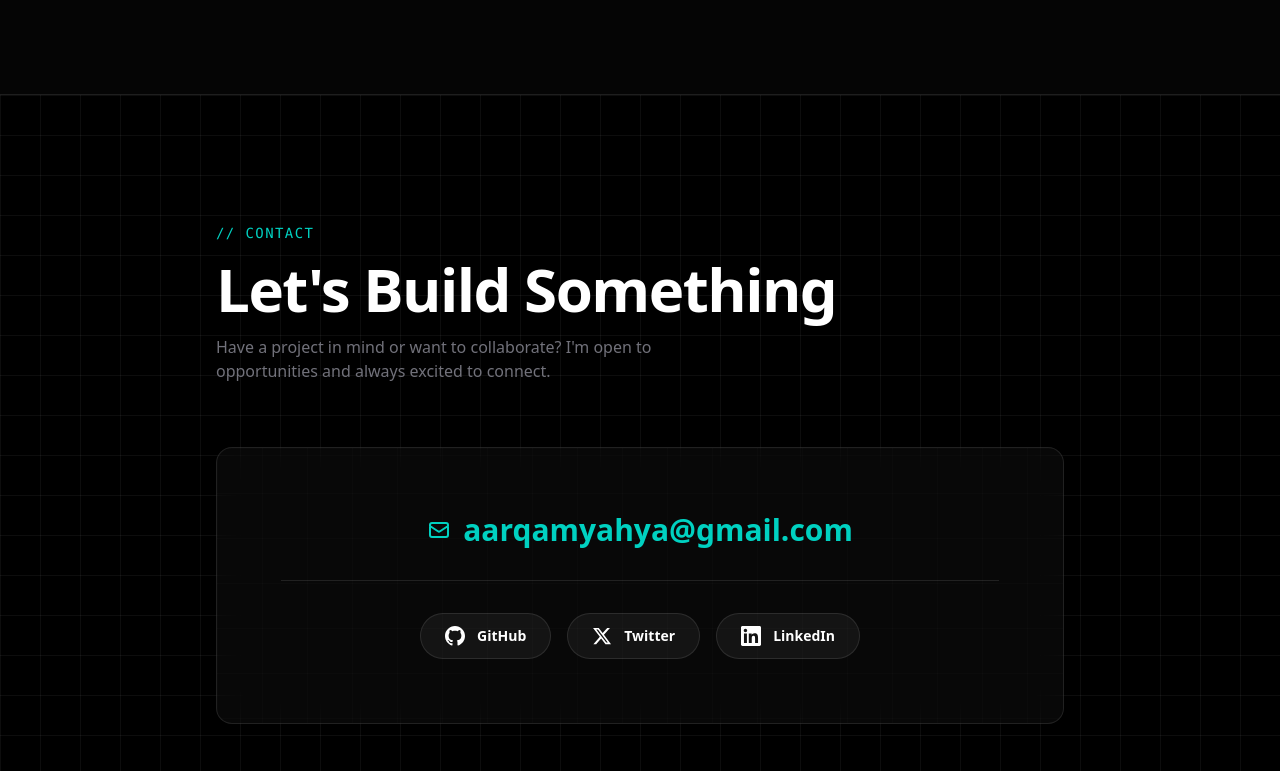
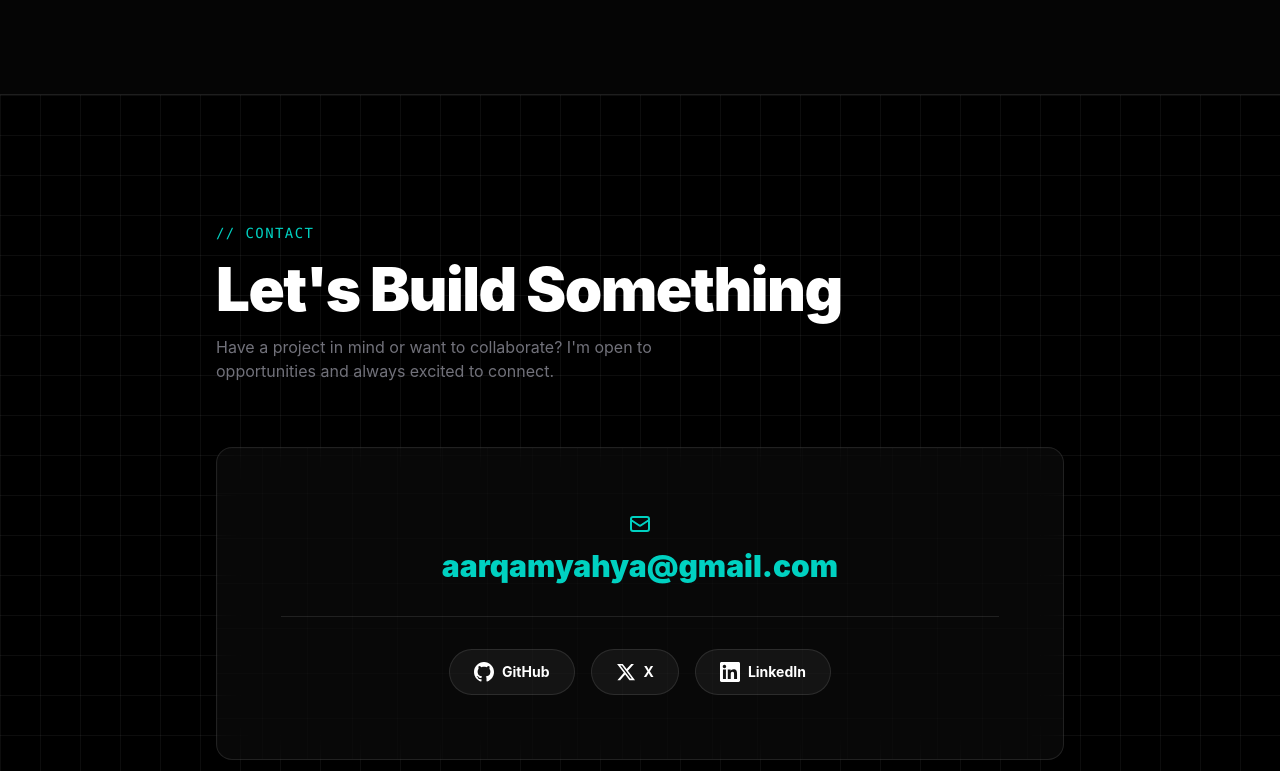
Before and after one commit to YahyaArqam/portfolio, a React (Vite) app: page / in a window 1280 px wide. Shown: the part 2829-3600 px from the top of the page. Built offline with nearby package versions, Linux system fonts and the light colour scheme.

Commit message:
Update CSS with mobile optimizations

```diff
--- a/src/Contact.jsx
+++ b/src/Contact.jsx
@@ -3,7 +3,7 @@ import { useState } from "react";
 
 export default function Contact() {
   return (
-    <div className="relative w-full bg-black overflow-hidden">
+    <div id="Contact" className="relative w-full bg-black overflow-hidden">
 
       {/* Grid Background */}
       <div
@@ -17,14 +17,14 @@ export default function Contact() {
         }}
       />
 
-      <div className="relative z-10 max-w-4xl mx-auto px-6 py-24 md:py-32">
+      <div className="relative z-10 max-w-4xl mx-auto px-4 sm:px-6 py-16 md:py-24 lg:py-32">
 
         {/* Section Label */}
         <motion.p
           initial={{ opacity: 0 }}
           whileInView={{ opacity: 1 }}
           viewport={{ once: true }}
-          className="font-mono text-sm text-[#00D1C1] mb-4 tracking-widest"
+          className="font-mono text-xs sm:text-sm text-[#00D1C1] mb-4 tracking-widest"
         >
           // CONTACT
         </motion.p>
@@ -35,7 +35,7 @@ export default function Contact() {
           whileInView={{ opacity: 1, y: 0 }}
           viewport={{ once: true }}
           transition={{ delay: 0.1 }}
-          className="text-4xl md:text-6xl font-black mb-4 tracking-tight"
+          className="text-2xl sm:text-3xl md:text-5xl lg:text-6xl font-black mb-4 tracking-tight text-white"
         >
           Let's Build Something
         </motion.h2>
@@ -46,7 +46,7 @@ export default function Contact() {
           whileInView={{ opacity: 1 }}
           viewport={{ once: true }}
           transition={{ delay: 0.2 }}
-          className="text-base text-[#71717A] mb-16 max-w-lg"
+          className="text-sm sm:text-base text-[#71717A] mb-12 md:mb-16 max-w-lg"
         >
           Have a project in mind or want to collaborate?
           I'm open to opportunities and always excited to connect.
@@ -58,7 +58,7 @@ export default function Contact() {
           whileInView={{ opacity: 1, y: 0 }}
           viewport={{ once: true }}
           transition={{ delay: 0.3 }}
-          className="relative rounded-2xl border border-white/10 overflow-hidden"
+          className="relative rounded-xl sm:rounded-2xl border border-white/10 overflow-hidden"
           style={{
             background: "rgba(255,255,255,0.03)",
             backdropFilter: "blur(20px)",
@@ -76,17 +76,17 @@ export default function Contact() {
             }}
           />
 
-          <div className="relative z-10 p-10 md:p-16 flex flex-col items-center text-center space-y-8">
+          <div className="relative z-10 p-6 sm:p-8 md:p-12 lg:p-16 flex flex-col items-center text-center space-y-6 md:space-y-8">
 
             {/* Email */}
             <motion.a
               href="mailto:aarqamyahya@gmail.com"
               whileHover={{ scale: 1.05, brightness: 1.2 }}
-              className="group flex items-center gap-3"
+              className="group flex flex-col items-center gap-3 w-full"
             >
               {/* Mail Icon */}
               <svg
-                className="w-6 h-6 text-[#00D1C1]"
+                className="w-5 h-5 sm:w-6 sm:h-6 text-[#00D1C1]"
                 fill="none"
                 stroke="currentColor"
                 viewBox="0 0 24 24"
@@ -98,7 +98,7 @@ export default function Contact() {
                   d="M3 8l7.89 5.26a2 2 0 002.22 0L21 8M5 19h14a2 2 0 002-2V7a2 2 0 00-2-2H5a2 2 0 00-2 2v10a2 2 0 002 2z"
                 />
               </svg>
-              <span className="text-2xl md:text-3xl font-black text-[#00D1C1] group-hover:opacity-80 transition">
+              <span className="text-base sm:text-xl md:text-2xl lg:text-3xl font-black text-[#00D1C1] group-hover:opacity-80 transition text-center break-words px-2">
                 aarqamyahya@gmail.com
               </span>
             </motion.a>
@@ -107,7 +107,7 @@ export default function Contact() {
             <div className="w-full h-px bg-white/10" />
 
             {/* Social Buttons */}
-            <div className="flex flex-wrap gap-4 justify-center">
+            <div className="flex flex-wrap gap-2 sm:gap-3 md:gap-4 justify-center w-full">
               {/* GitHub */}
               <motion.a
                 href="https://github.com/YahyaArqam"
@@ -115,12 +115,12 @@ export default function Contact() {
                 rel="noopener noreferrer"
                 whileHover={{ scale: 1.05 }}
                 whileTap={{ scale: 0.95 }}
-                className="flex items-center gap-3 px-6 py-3 rounded-full bg-white/5 border border-white/10 hover:border-white/20 hover:bg-white/10 transition"
+                className="flex items-center gap-2 px-3 sm:px-4 md:px-6 py-2 md:py-3 rounded-full bg-white/5 border border-white/10 hover:border-white/20 hover:bg-white/10 transition text-xs sm:text-sm"
               >
-                <svg className="w-5 h-5" fill="currentColor" viewBox="0 0 24 24">
+                <svg className="w-4 h-4 md:w-5 md:h-5" fill="currentColor" viewBox="0 0 24 24">
                   <path d="M12 0c-6.626 0-12 5.373-12 12 0 5.302 3.438 9.8 8.207 11.387.599.111.793-.261.793-.577v-2.234c-3.338.726-4.033-1.416-4.033-1.416-.546-1.387-1.333-1.756-1.333-1.756-1.089-.745.083-.729.083-.729 1.205.084 1.839 1.237 1.839 1.237 1.07 1.834 2.807 1.304 3.492.997.107-.775.418-1.305.762-1.604-2.665-.305-5.467-1.334-5.467-5.931 0-1.311.469-2.381 1.236-3.221-.124-.303-.535-1.524.117-3.176 0 0 1.008-.322 3.301 1.23.957-.266 1.983-.399 3.003-.404 1.02.005 2.047.138 3.006.404 2.291-1.552 3.297-1.23 3.297-1.23.653 1.653.242 2.874.118 3.176.77.84 1.235 1.911 1.235 3.221 0 4.609-2.807 5.624-5.479 5.921.43.372.823 1.102.823 2.222v3.293c0 .319.192.694.801.576 4.765-1.589 8.199-6.086 8.199-11.386 0-6.627-5.373-12-12-12z"/>
                 </svg>
-                <span className="text-sm font-bold">GitHub</span>
+                <span className="font-bold hidden sm:inline">GitHub</span>
               </motion.a>
 
               {/* Twitter/X */}
@@ -130,12 +130,12 @@ export default function Contact() {
                 rel="noopener noreferrer"
                 whileHover={{ scale: 1.05 }}
                 whileTap={{ scale: 0.95 }}
-                className="flex items-center gap-3 px-6 py-3 rounded-full bg-white/5 border border-white/10 hover:border-white/20 hover:bg-white/10 transition"
+                className="flex items-center gap-2 px-3 sm:px-4 md:px-6 py-2 md:py-3 rounded-full bg-white/5 border border-white/10 hover:border-white/20 hover:bg-white/10 transition text-xs sm:text-sm"
               >
-                <svg className="w-5 h-5" fill="currentColor" viewBox="0 0 24 24">
+                <svg className="w-4 h-4 md:w-5 md:h-5" fill="currentColor" viewBox="0 0 24 24">
                   <path d="M18.244 2.25h3.308l-7.227 8.26 8.502 11.24H16.17l-5.214-6.817L4.99 21.75H1.68l7.73-8.835L1.254 2.25H8.08l4.713 6.231zm-1.161 17.52h1.833L7.084 4.126H5.117z"/>
                 </svg>
-                <span className="text-sm font-bold">Twitter</span>
+                <span className="font-bold hidden sm:inline">X</span>
               </motion.a>
 
               {/* LinkedIn */}
@@ -145,12 +145,12 @@ export default function Contact() {
                 rel="noopener noreferrer"
                 whileHover={{ scale: 1.05 }}
                 whileTap={{ scale: 0.95 }}
-                className="flex items-center gap-3 px-6 py-3 rounded-full bg-white/5 border border-white/10 hover:border-white/20 hover:bg-white/10 transition"
+                className="flex items-center gap-2 px-3 sm:px-4 md:px-6 py-2 md:py-3 rounded-full bg-white/5 border border-white/10 hover:border-white/20 hover:bg-white/10 transition text-xs sm:text-sm"
               >
-                <svg className="w-5 h-5" fill="currentColor" viewBox="0 0 24 24">
+                <svg className="w-4 h-4 md:w-5 md:h-5" fill="currentColor" viewBox="0 0 24 24">
                   <path d="M20.447 20.452h-3.554v-5.569c0-1.328-.027-3.037-1.852-3.037-1.853 0-2.136 1.445-2.136 2.939v5.667H9.351V9h3.414v1.561h.046c.477-.9 1.637-1.85 3.37-1.85 3.601 0 4.267 2.37 4.267 5.455v6.286zM5.337 7.433c-1.144 0-2.063-.926-2.063-2.065 0-1.138.92-2.063 2.063-2.063 1.14 0 2.064.925 2.064 2.063 0 1.139-.925 2.065-2.064 2.065zm1.782 13.019H3.555V9h3.564v11.452zM22.225 0H1.771C.792 0 0 .774 0 1.729v20.542C0 23.227.792 24 1.771 24h20.451C23.2 24 24 23.227 24 22.271V1.729C24 .774 23.2 0 22.222 0h.003z"/>
                 </svg>
-                <span className="text-sm font-bold">LinkedIn</span>
+                <span className="font-bold hidden sm:inline">LinkedIn</span>
               </motion.a>
             </div>
           </div>
--- a/src/Footer.jsx
+++ b/src/Footer.jsx
@@ -18,11 +18,11 @@ export default function Footer() {
         }}
       />
 
-      <div className="relative z-10 max-w-7xl mx-auto px-6 md:px-12 py-6">
-        <div className="flex flex-col md:flex-row justify-between items-center gap-4">
+      <div className="relative z-10 max-w-7xl mx-auto px-4 sm:px-6 md:px-12 py-6">
+        <div className="flex flex-col sm:flex-row justify-between items-center gap-4">
 
           {/* Left - Copyright */}
-          <p className="font-mono text-xs text-[#71717A]">
+          <p className="font-mono text-xs sm:text-xs text-[#71717A] text-center sm:text-left">
             © 2026 Yahya Arqam. All rights reserved.
           </p>
 
@@ -48,7 +48,8 @@ export default function Footer() {
                 target="_blank"
                 rel="noopener noreferrer"
                 whileHover={{ scale: 1.2 }}
-                className="text-[#71717A] hover:text-white transition"
+                className="text-[#71717A] hover:text-[#00D1C1] transition"
+                aria-label="Social link"
               >
                 <svg className="w-4 h-4" fill="currentColor" viewBox="0 0 24 24">
                   <path d={icon.path} />
--- a/src/index.css
+++ b/src/index.css
@@ -1,6 +1,37 @@
 @tailwind base;
 @tailwind components;
 @tailwind utilities;
+
+* {
+  margin: 0;
+  padding: 0;
+  box-sizing: border-box;
+}
+
+html {
+  scroll-behavior: smooth;
+  font-size: 16px;
+}
+
+@media (max-width: 640px) {
+  html {
+    font-size: 14px;
+  }
+}
+
+@media (max-width: 480px) {
+  html {
+    font-size: 13px;
+  }
+}
+
+body {
+  font-family: -apple-system, BlinkMacSystemFont, 'Segoe UI', 'Roboto', 'Oxygen',
+    'Ubuntu', 'Cantarell', 'Fira Sans', 'Droid Sans', 'Helvetica Neue',
+    sans-serif;
+  -webkit-font-smoothing: antialiased;
+  -moz-osx-font-smoothing: grayscale;
+}
 
 .nav-link {
   position: relative;
```
Lines whose indentation alone changed are shown as unchanged.
